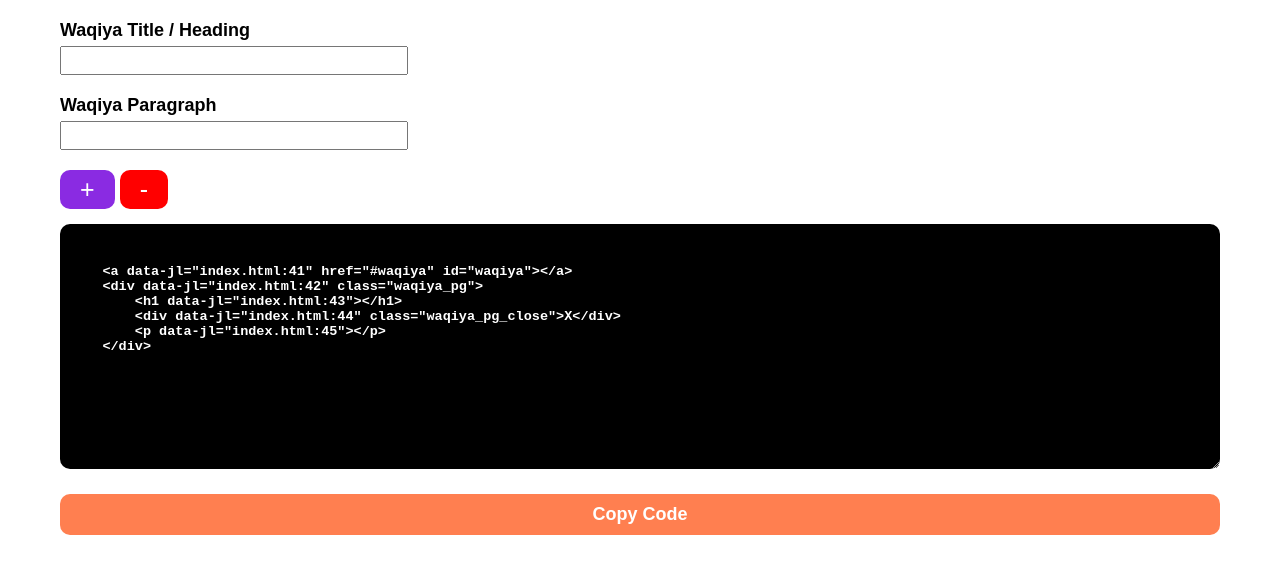
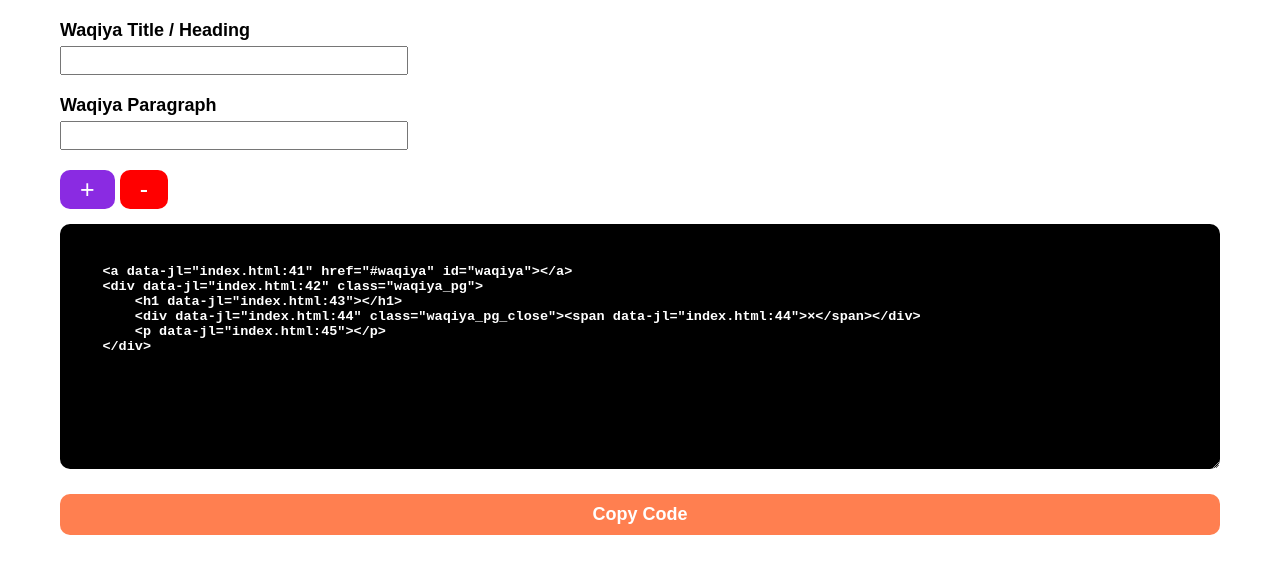
Before and after one commit to yusuf0786/haji_rafiqueali_pg_code_generator, a plain HTML site: page index.html in a window 1280 px wide. Drawn offline with Linux system fonts and the light colour scheme.

Commit message:
another commit

```diff
--- a/index.html
+++ b/index.html
@@ -41,7 +41,7 @@
     <a href="#waqiya" id="waqiya"></a>
     <div class="waqiya_pg">
         <h1></h1>
-        <div class="waqiya_pg_close">X</div>
+        <div class="waqiya_pg_close"><span>&times;</span></div>
         <p></p>
     </div>
 
```
